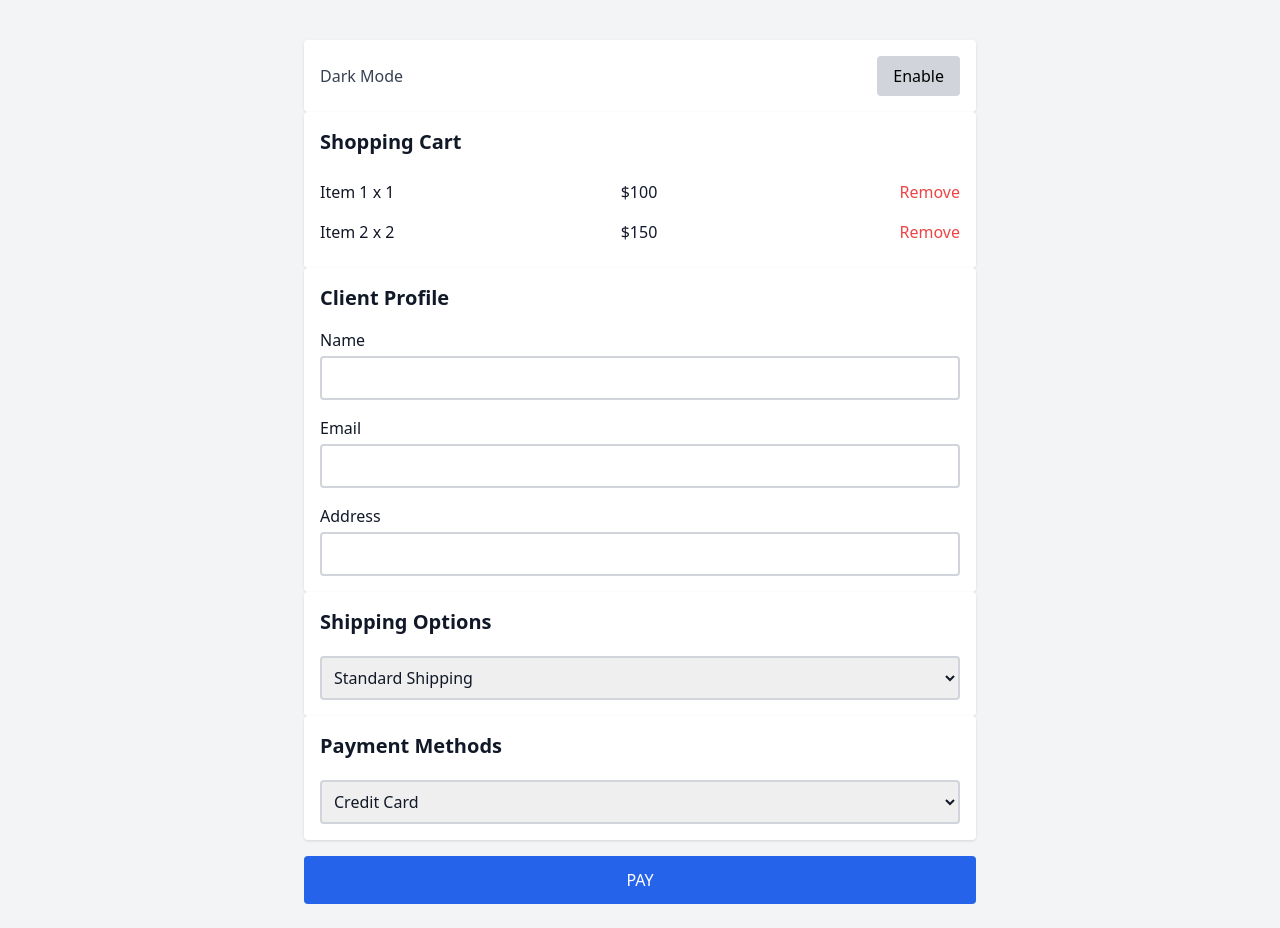
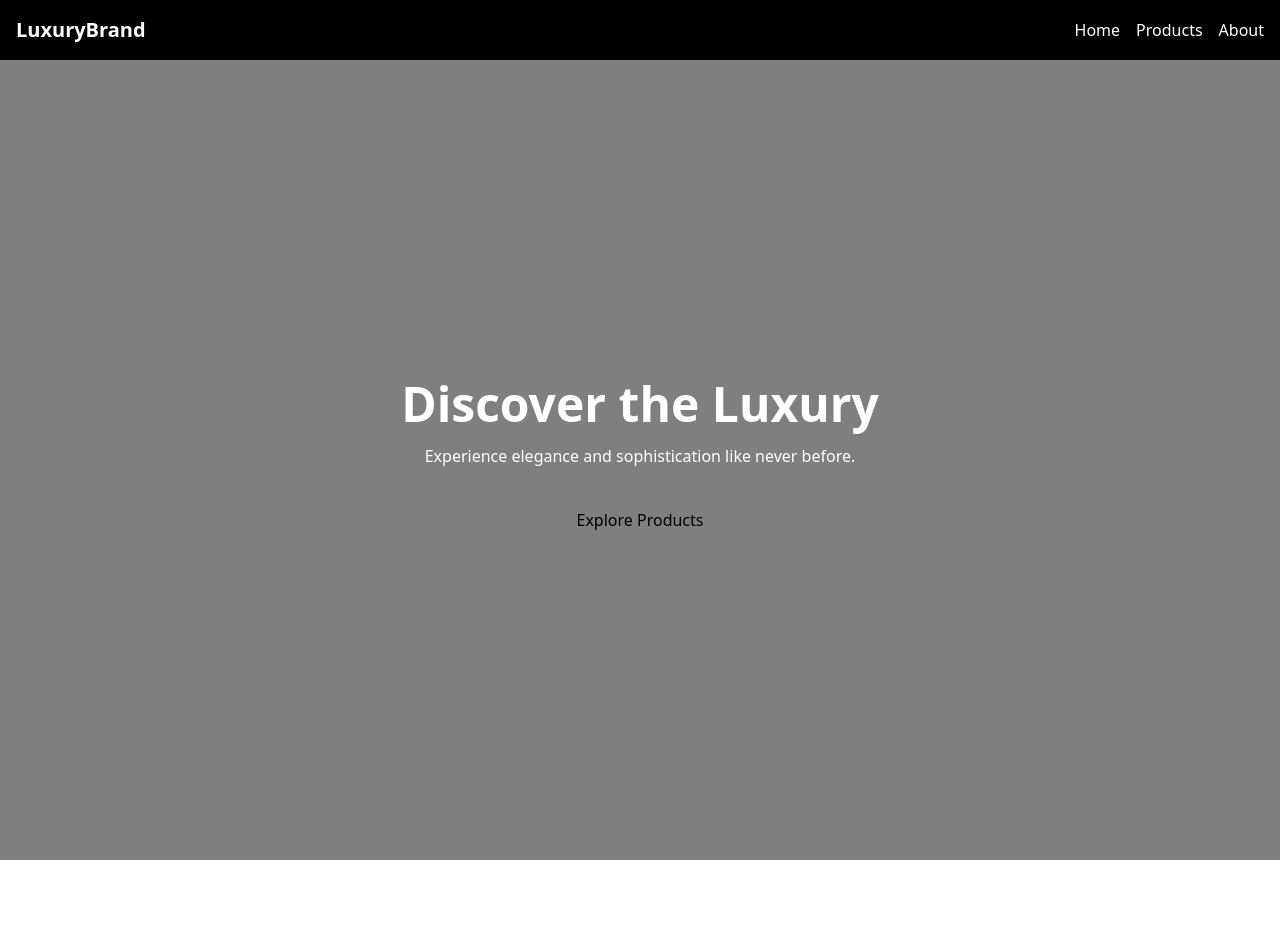
Before and after one commit to ojuan19/sample-backend, a React (Vite) app: page / in a window 1280 px wide. Shown: the top 928 px of the page. Built offline with nearby package versions, Linux system fonts and the light colour scheme.

Commit message:
Reset repo and add my new files

```diff
--- a/src/App.tsx
+++ b/src/App.tsx
@@ -1,48 +1,20 @@
-import React, { useState } from 'react';
-import Cart from './components/Cart';
-import ClientProfile from './components/ClientProfile';
-import Shipping from './components/Shipping';
-import Payment from './components/Payment';
-import DarkModeToggle from './components/DarkModeToggle';
+import React from 'react';
+import Header from './components/Header';
+import HeroComponent from './components/HeroComponent';
+import ProductHighlights from './components/ProductHighlights';
+import Footer from './components/Footer';
 
-function App() {
-  const [darkMode, setDarkMode] = useState(false);
-  const [cartItems, setCartItems] = useState([
-    { name: 'Item 1', quantity: 1, price: 100 },
-    { name: 'Item 2', quantity: 2, price: 150 },
-  ]);
-  const [profile, setProfile] = useState({ name: '', email: '', address: '' });
-  const [shippingOption, setShippingOption] = useState('standard');
-  const [paymentMethod, setPaymentMethod] = useState('creditCard');
-
-  const handlePay = () => {
-    // Validation logic can be added here
-    alert('Payment Successful!');
-  };
-
-  return (
-    <div className={darkMode ? 'dark' : ''}>
-      <div className="min-h-screen bg-gray-100 dark:bg-gray-900 text-gray-900 dark:text-gray-100">
-        <div className="max-w-2xl mx-auto py-10">
-          <DarkModeToggle darkMode={darkMode} onToggle={() => setDarkMode(!darkMode)} />
-          <Cart items={cartItems} onUpdate={(index) => {
-            const newItems = cartItems.slice();
-            newItems.splice(index, 1);
-            setCartItems(newItems);
-          }} />
-          <ClientProfile profile={profile} onProfileChange={setProfile} />
-          <Shipping selectedOption={shippingOption} onOptionChange={setShippingOption} />
-          <Payment method={paymentMethod} onMethodChange={setPaymentMethod} />
-          <button
-            onClick={handlePay}
-            className="mt-4 w-full py-3 bg-blue-600 text-white rounded hover:bg-blue-700"
-          >
-            PAY
-          </button>
+const App: React.FC = () => {
+    return (
+        <div className="font-sans text-black">
+            <Header />
+            <main>
+                <HeroComponent />
+                <ProductHighlights />
+            </main>
+            <Footer />
         </div>
-      </div>
-    </div>
-  );
-}
+    );
+};
 
 export default App;
--- a/src/components/Cart.tsx
+++ /dev/null
@@ -1,29 +0,0 @@
-import React from 'react';
-
-const Cart = ({ items, onUpdate }) => {
-  return (
-    <div className="p-4 bg-white dark:bg-gray-800 rounded shadow">
-      <h2 className="text-xl font-semibold mb-4">Shopping Cart</h2>
-      {items.length === 0 ? (
-        <p className="text-gray-500">Your cart is empty</p>
-      ) : (
-        <ul>
-          {items.map((item, index) => (
-            <li key={index} className="flex justify-between py-2">
-              <span>{item.name} x {item.quantity}</span>
-              <span>${item.price}</span>
-              <button
-                onClick={() => onUpdate(index)}
-                className="ml-4 text-red-500 hover:text-red-700"
-              >
-                Remove
-              </button>
-            </li>
-          ))}
-        </ul>
-      )}
-    </div>
-  );
-};
-
-export default Cart;
--- a/src/components/ClientProfile.tsx
+++ /dev/null
@@ -1,40 +0,0 @@
-import React from 'react';
-
-const ClientProfile = ({ profile, onProfileChange }) => {
-  return (
-    <div className="p-4 bg-white dark:bg-gray-800 rounded shadow">
-      <h2 className="text-xl font-semibold mb-4">Client Profile</h2>
-      <form className="space-y-4">
-        <div>
-          <label className="block font-medium">Name</label>
-          <input
-            type="text"
-            value={profile.name}
-            onChange={(e) => onProfileChange({ ...profile, name: e.target.value })}
-            className="w-full mt-1 p-2 border-2 border-gray-300 rounded"
-          />
-        </div>
-        <div>
-          <label className="block font-medium">Email</label>
-          <input
-            type="email"
-            value={profile.email}
-            onChange={(e) => onProfileChange({ ...profile, email: e.target.value })}
-            className="w-full mt-1 p-2 border-2 border-gray-300 rounded"
-          />
-        </div>
-        <div>
-          <label className="block font-medium">Address</label>
-          <input
-            type="text"
-            value={profile.address}
-            onChange={(e) => onProfileChange({ ...profile, address: e.target.value })}
-            className="w-full mt-1 p-2 border-2 border-gray-300 rounded"
-          />
-        </div>
-      </form>
-    </div>
-  );
-};
-
-export default ClientProfile;
--- a/src/components/DarkModeToggle.tsx
+++ /dev/null
@@ -1,17 +0,0 @@
-import React from 'react';
-
-const DarkModeToggle = ({ darkMode, onToggle }) => {
-  return (
-    <div className="p-4 bg-white dark:bg-gray-800 rounded shadow flex items-center justify-between">
-      <span className="text-gray-700 dark:text-gray-300">Dark Mode</span>
-      <button
-        onClick={onToggle}
-        className={`px-4 py-2 rounded ${darkMode ? 'bg-gray-700 text-white' : 'bg-gray-300 text-black'}`}
-      >
-        {darkMode ? 'Disable' : 'Enable'}
-      </button>
-    </div>
-  );
-};
-
-export default DarkModeToggle;
--- /dev/null
+++ b/src/components/Footer.tsx
@@ -0,0 +1,17 @@
+import React from 'react';
+
+const Footer: React.FC = () => {
+    return (
+        <footer className="bg-black text-white py-4">
+            <div className="container mx-auto text-center">
+                <p>&copy; 2023 LuxuryBrand. All rights reserved.</p>
+                <nav className="space-x-4">
+                    <a href="#">Privacy Policy</a>
+                    <a href="#">Terms of Service</a>
+                </nav>
+            </div>
+        </footer>
+    );
+};
+
+export default Footer;
--- /dev/null
+++ b/src/components/Header.tsx
@@ -0,0 +1,16 @@
+import React from 'react';
+
+const Header: React.FC = () => {
+    return (
+        <header className="flex justify-between items-center p-4 bg-black text-white">
+            <div className="text-xl font-bold">LuxuryBrand</div>
+            <nav className="space-x-4 hover:text-gold">
+                <a href="#hero">Home</a>
+                <a href="#products">Products</a>
+                <a href="#about">About</a>
+            </nav>
+        </header>
+    );
+};
+
+export default Header;
--- /dev/null
+++ b/src/components/HeroComponent.tsx
@@ -0,0 +1,16 @@
+import React from 'react';
+
+const HeroComponent: React.FC = () => {
+    return (
+        <section className="relative h-screen bg-hero-image bg-cover bg-center text-white">
+            <div className="absolute inset-0 bg-black opacity-50"></div>
+            <div className="absolute inset-0 flex flex-col justify-center items-center z-10">
+                <h1 className="text-5xl font-extrabold mb-4">Discover the Luxury</h1>
+                <p className="mb-8">Experience elegance and sophistication like never before.</p>
+                <a href="#products" className="bg-gold text-black px-6 py-2 rounded hover:bg-white transition">Explore Products</a>
+            </div>
+        </section>
+    );
+};
+
+export default HeroComponent;
--- a/src/components/Payment.tsx
+++ /dev/null
@@ -1,19 +0,0 @@
-import React from 'react';
-
-const Payment = ({ method, onMethodChange }) => {
-  return (
-    <div className="p-4 bg-white dark:bg-gray-800 rounded shadow">
-      <h2 className="text-xl font-semibold mb-4">Payment Methods</h2>
-      <select
-        value={method}
-        onChange={(e) => onMethodChange(e.target.value)}
-        className="w-full mt-1 p-2 border-2 border-gray-300 rounded"
-      >
-        <option value="creditCard">Credit Card</option>
-        <option value="paypal">PayPal</option>
-      </select>
-    </div>
-  );
-};
-
-export default Payment;
--- /dev/null
+++ b/src/components/ProductHighlights.tsx
@@ -0,0 +1,29 @@
+import React from 'react';
+
+const ProductHighlights: React.FC = () => {
+    const products = [
+        { id: 1, name: 'Luxury Watch 1', image: 'path/to/image1.jpg', description: 'An exquisite watch model.' },
+        { id: 2, name: 'Luxury Watch 2', image: 'path/to/image2.jpg', description: 'Elegant design with classic features.' },
+        { id: 3, name: 'Luxury Watch 3', image: 'path/to/image3.jpg', description: 'A masterpiece of craftsmanship.' }
+    ];
+
+    return (
+        <section className="py-16 bg-white text-black">
+            <div className="container mx-auto">
+                <h2 className="text-4xl font-bold mb-8 text-center">Product Highlights</h2>
+                <div className="grid grid-cols-1 md:grid-cols-3 gap-8">
+                    {products.map(product => (
+                        <div key={product.id} className="border p-4 hover:shadow-lg transition">
+                            <img src={product.image} alt={product.name} className="mb-4" />
+                            <h3 className="text-xl font-semibold mb-2">{product.name}</h3>
+                            <p className="mb-2">{product.description}</p>
+                            <button className="bg-gold text-black px-4 py-2 rounded mt-4 hover:bg-white transition">View Details</button>
+                        </div>
+                    ))}
+                </div>
+            </div>
+        </section>
+    );
+};
+
+export default ProductHighlights;
--- a/src/components/Shipping.tsx
+++ /dev/null
@@ -1,19 +0,0 @@
-import React from 'react';
-
-const Shipping = ({ selectedOption, onOptionChange }) => {
-  return (
-    <div className="p-4 bg-white dark:bg-gray-800 rounded shadow">
-      <h2 className="text-xl font-semibold mb-4">Shipping Options</h2>
-      <select
-        value={selectedOption}
-        onChange={(e) => onOptionChange(e.target.value)}
-        className="w-full mt-1 p-2 border-2 border-gray-300 rounded"
-      >
-        <option value="standard">Standard Shipping</option>
-        <option value="express">Express Shipping</option>
-      </select>
-    </div>
-  );
-};
-
-export default Shipping;
```
